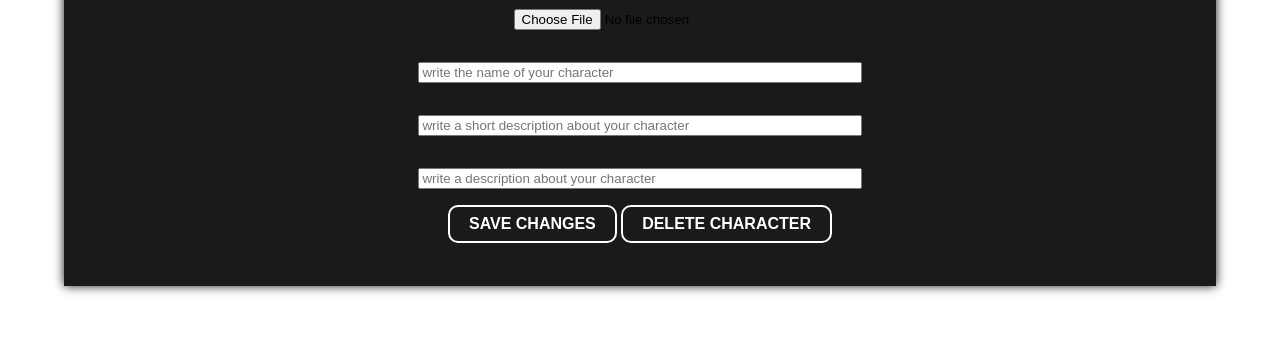
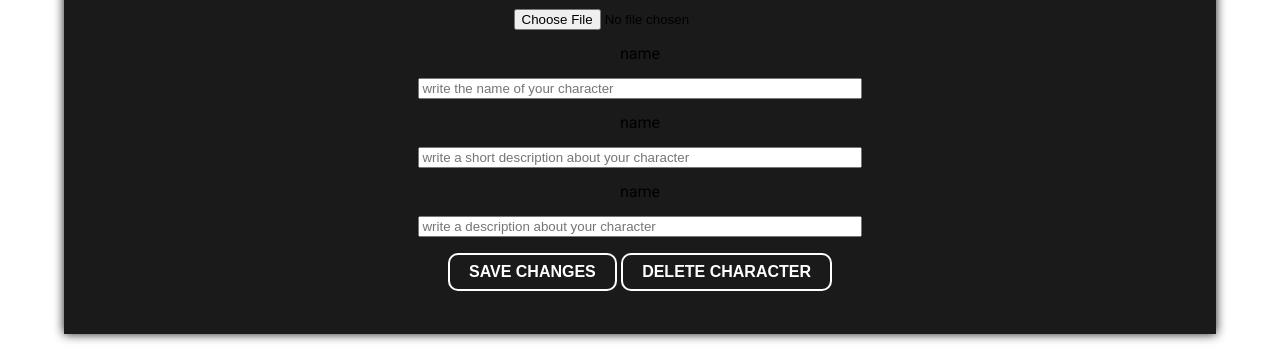
Before and after one commit to ThomasBackers/api-characters, a website built with Parcel: page src/index.html in a window 1280 px wide. Both pictures are taken after a click on the button 74 px from the left and 48 px from the top of the page. Shown: the part 449-800 px from the top of the page. Built offline with nearby package versions, Linux system fonts and the light colour scheme; no server answers.

Commit message:
labels for input added

```diff
--- a/src/index.html
+++ b/src/index.html
@@ -71,8 +71,11 @@
                         <img src="" alt="">
                     </figure>
                     <input type="file" id="image" name="image" accept="image/*">
+                    <label for="name">name</label>
                     <input type="text" id="name" name="name" placeholder="write the name of your character">
+                    <label for="short-description">name</label>
                     <input type="text" id="short-description" name="short-description" placeholder="write a short description about your character">
+                    <label for="description">name</label>
                     <input type="text" id="description" name="description" placeholder="write a description about your character">
                     <div class="update__form__buttons">
                     <input type="submit" value="SAVE CHANGES">
```
